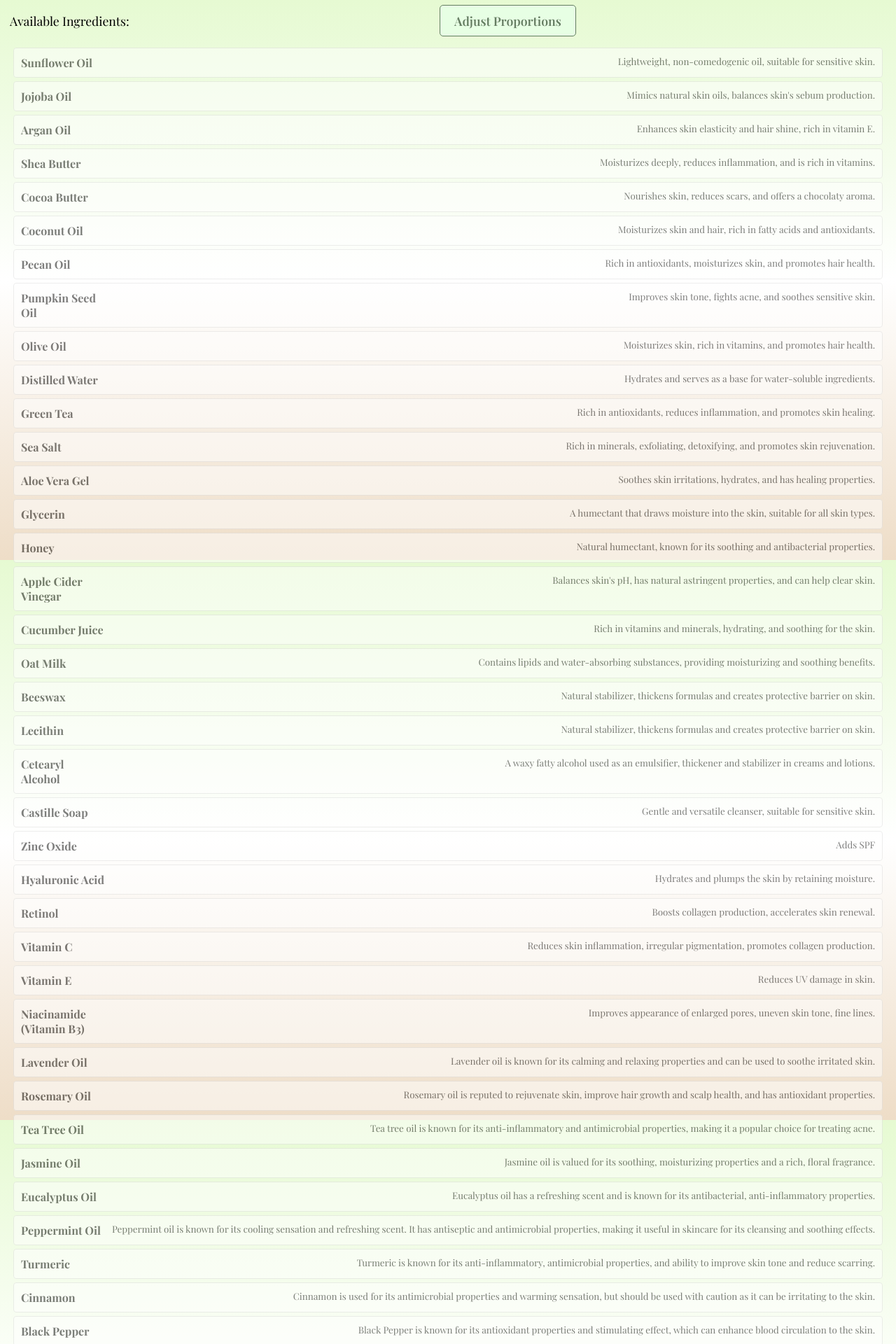
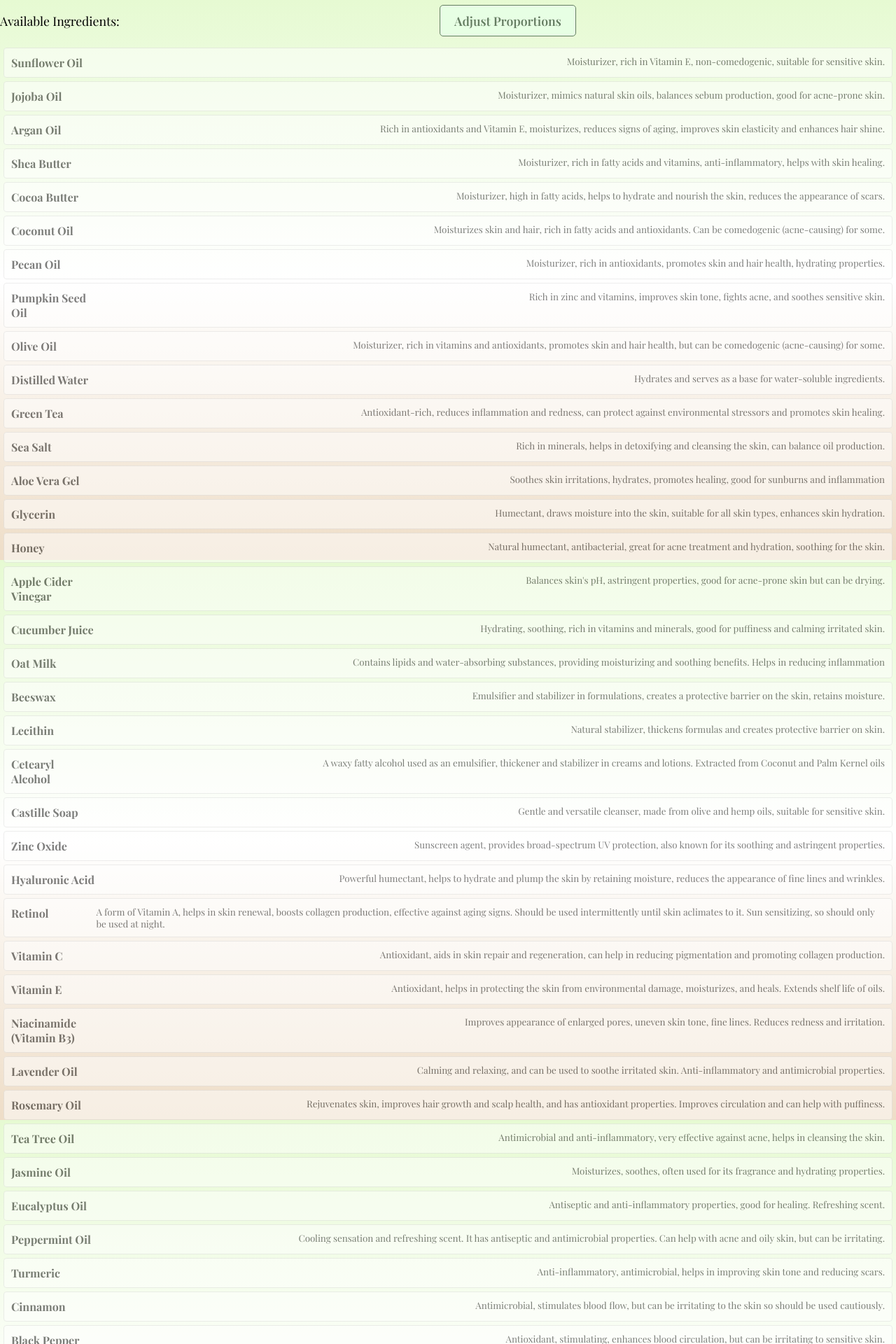
Before and after one commit to cwkoss/skincare, a React (Create React App) app: page /#/recipe-builder in a window 1280 px wide. Shown: the top 1920 px of the page at 70% size. Built offline with nearby package versions, Linux system fonts and the light colour scheme; a web font is replaced by a local one.

Commit message:
Description improvements

```diff
--- a/src/ingredients.js
+++ b/src/ingredients.js
@@ -2,56 +2,56 @@ const ingredients = {
     "Sunflower Oil": {
         phase: "oil",
         hlb: 0,
-        description: "Lightweight, non-comedogenic oil, suitable for sensitive skin.",
+        description: "Moisturizer, rich in Vitamin E, non-comedogenic, suitable for sensitive skin.",
         good_for: ["Sensitive Skin", "Dry skin"],
         bad_for: []
     },
     "Jojoba Oil": {
         phase: "oil",
         hlb: 0,
-        description: "Mimics natural skin oils, balances skin's sebum production.",
+        description: "Moisturizer, mimics natural skin oils, balances sebum production, good for acne-prone skin.",
         good_for: ["Adult acne", "Dry skin", "Sensitive Skin"],
         bad_for: []
     },
     "Argan Oil": {
         phase: "oil",
         hlb: 11,
-        description: "Enhances skin elasticity and hair shine, rich in vitamin E.",
+        description: "Rich in antioxidants and Vitamin E, moisturizes, reduces signs of aging, improves skin elasticity and enhances hair shine.",
         good_for: ["Aging or age spots", "Dry skin", "Wrinkles"],
         bad_for: []
     },
     "Shea Butter": {
         phase: "oil",
         hlb: 8,
-        description: "Moisturizes deeply, reduces inflammation, and is rich in vitamins.",
+        description: "Moisturizer, rich in fatty acids and vitamins, anti-inflammatory, helps with skin healing.",
         good_for: ["Dry skin", "Atopic dermatitis"],
         bad_for: ["Adult acne"] // due to its comedogenic properties
     },
     "Cocoa Butter": {
         phase: "oil",
         hlb: 8,
-        description: "Nourishes skin, reduces scars, and offers a chocolaty aroma.",
+        description: "Moisturizer, high in fatty acids, helps to hydrate and nourish the skin, reduces the appearance of scars.",
         good_for: ["Dry skin", "Wrinkles"],
         bad_for: ["Adult acne"]
     },
     "Coconut Oil": {
         phase: "oil",
         hlb: 8,
-        description: "Moisturizes skin and hair, rich in fatty acids and antioxidants.",
+        description: "Moisturizes skin and hair, rich in fatty acids and antioxidants. Can be comedogenic (acne-causing) for some.",
         good_for: ["Dry skin"],
         bad_for: ["Adult acne"] // high comedogenic rating
     },
     "Pecan Oil": {
         phase: "oil",
         hlb: 0,
-        description: "Rich in antioxidants, moisturizes skin, and promotes hair health.",
+        description: "Moisturizer, rich in antioxidants, promotes skin and hair health, hydrating properties.",
         good_for: ["Dry skin"],
         bad_for: []
     },
     "Pumpkin Seed Oil": {
         phase: "oil",
         hlb: 0,
-        description: "Improves skin tone, fights acne, and soothes sensitive skin.",
+        description: "Rich in zinc and vitamins, improves skin tone, fights acne, and soothes sensitive skin.",
         good_for: ["Adult acne", "Sensitive Skin"],
         bad_for: []
     },
@@ -72,7 +72,7 @@ const ingredients = {
     "Olive Oil": {
         phase: "oil",
         hlb: 0,
-        description: "Moisturizes skin, rich in vitamins, and promotes hair health.",
+        description: "Moisturizer, rich in vitamins and antioxidants, promotes skin and hair health, but can be comedogenic (acne-causing) for some.",
         good_for: ["Dry skin"],
         bad_for: ["Adult acne"]
     },
@@ -93,63 +93,63 @@ const ingredients = {
     "Green Tea": {
         phase: "aqueous",
         hlb: 20,
-        description: "Rich in antioxidants, reduces inflammation, and promotes skin healing.",
+        description: "Antioxidant-rich, reduces inflammation and redness, can protect against environmental stressors and promotes skin healing.",
         good_for: ["Redness", "Puffiness", "Sensitive Skin"],
         bad_for: []
     },
     "Sea Salt": {
         phase: "aqueous",
         hlb: 20,
-        description: "Rich in minerals, exfoliating, detoxifying, and promotes skin rejuvenation.",
+        description: "Rich in minerals, helps in detoxifying and cleansing the skin, can balance oil production.",
         good_for: ["Large pores", "Atopic dermatitis"],
         bad_for: ["Dry skin"] // can be drying
     },
     "Aloe Vera Gel": {
         phase: "aqueous",
         hlb: 20,
-        description: "Soothes skin irritations, hydrates, and has healing properties.",
+        description: "Soothes skin irritations, hydrates, promotes healing, good for sunburns and inflammation",
         good_for: ["Sensitive Skin", "Sun Protection", "Redness"],
         bad_for: []
     },
     "Glycerin": {
         phase: "aqueous",
         hlb: 20,
-        description: "A humectant that draws moisture into the skin, suitable for all skin types.",
+        description: "Humectant, draws moisture into the skin, suitable for all skin types, enhances skin hydration.",
         good_for: ["Dry skin"],
         bad_for: []
     },
     "Honey": {
         phase: "aqueous",
         hlb: 20,
-        description: "Natural humectant, known for its soothing and antibacterial properties.",
+        description: "Natural humectant, antibacterial, great for acne treatment and hydration, soothing for the skin.",
         good_for: ["Dry skin", "Adult acne"],
         bad_for: []
     },
     "Apple Cider Vinegar": {
         phase: "aqueous",
         hlb: 20,
-        description: "Balances skin's pH, has natural astringent properties, and can help clear skin.",
+        description: "Balances skin's pH, astringent properties, good for acne-prone skin but can be drying.",
         good_for: ["Adult acne", "Large pores"],
         bad_for: ["Dry skin"] // can be drying
     },
     "Cucumber Juice": {
         phase: "aqueous",
         hlb: 20,
-        description: "Rich in vitamins and minerals, hydrating, and soothing for the skin.",
+        description: " Hydrating, soothing, rich in vitamins and minerals, good for puffiness and calming irritated skin.",
         good_for: ["Puffiness", "Sensitive Skin"],
         bad_for: []
     },
     "Oat Milk": {
         phase: "aqueous",
         hlb: 20,
-        description: "Contains lipids and water-absorbing substances, providing moisturizing and soothing benefits.",
+        description: "Contains lipids and water-absorbing substances, providing moisturizing and soothing benefits. Helps in reducing inflammation",
         good_for: ["Dry skin", "Sensitive Skin"],
         bad_for: []
     },
     "Beeswax": {
         phase: "emulsifier",
         hlb: 12,
-        description: "Natural stabilizer, thickens formulas and creates protective barrier on skin.",
+        description: " Emulsifier and stabilizer in formulations, creates a protective barrier on the skin, retains moisture.",
         good_for: ["Dry skin"],
         bad_for: []
     },
@@ -163,14 +163,14 @@ const ingredients = {
     "Cetearyl Alcohol": {
         phase: "emulsifier",
         hlb: 16,
-        description: "A waxy fatty alcohol used as an emulsifier, thickener and stabilizer in creams and lotions.",
+        description: "A waxy fatty alcohol used as an emulsifier, thickener and stabilizer in creams and lotions. Extracted from Coconut and Palm Kernel oils",
         good_for: [],
         bad_for: ["Sensitive Skin"] // can be irritating for some sensitive skins
     },
     "Castille Soap": {
         phase: "surfactant",
         hlb: "10",
-        description: "Gentle and versatile cleanser, suitable for sensitive skin.",
+        description: "Gentle and versatile cleanser, made from olive and hemp oils, suitable for sensitive skin.",
         good_for: ["Sensitive Skin"],
         bad_for: []
     },
@@ -179,7 +179,7 @@ const ingredients = {
         hlb: 0,
         max_percent: 25,
         default_percent: 10,
-        description: "Adds SPF",
+        description: "Sunscreen agent, provides broad-spectrum UV protection, also known for its soothing and astringent properties.",
         good_for: ["Sun Protection"],
         bad_for: []
     },
@@ -188,7 +188,7 @@ const ingredients = {
         hlb: 20,
         max_percent: 2,
         default_percent: 0.5,
-        description: "Hydrates and plumps the skin by retaining moisture.",
+        description: "Powerful humectant, helps to hydrate and plump the skin by retaining moisture, reduces the appearance of fine lines and wrinkles.",
         good_for: ["Dry skin", "Wrinkles", "Aging or age spots"],
         bad_for: []
     },
@@ -197,7 +197,7 @@ const ingredients = {
         hlb: 0,
         max_percent: 1,
         default_percent: 0.1,
-        description: "Boosts collagen production, accelerates skin renewal.",
+        description: "A form of Vitamin A, helps in skin renewal, boosts collagen production, effective against aging signs. Should be used intermittently until skin aclimates to it. Sun sensitizing, so should only be used at night.",
         good_for: ["Wrinkles", "Aging or age spots"],
         bad_for: ["Sensitive Skin"] // can be irritating
     },
@@ -206,7 +206,7 @@ const ingredients = {
         hlb: 20,
         max_percent: 20,
         default_percent: 5,
-        description: "Reduces skin inflammation, irregular pigmentation, promotes collagen production.",
+        description: "Antioxidant, aids in skin repair and regeneration, can help in reducing pigmentation and promoting collagen production.",
         good_for: ["Aging or age spots", "Sun Protection"],
         bad_for: []
     },
@@ -215,7 +215,7 @@ const ingredients = {
         hlb: 0,
         max_percent: 1,
         default_percent: 0.5,
-        description: "Reduces UV damage in skin.",
+        description: "Antioxidant, helps in protecting the skin from environmental damage, moisturizes, and heals. Extends shelf life of oils.",
         good_for: ["Sun Protection", "Aging or age spots"],
         bad_for: []
     },
@@ -224,7 +224,7 @@ const ingredients = {
         hlb: 20,
         max_percent: 5,
         default_percent: 2,
-        description: "Improves appearance of enlarged pores, uneven skin tone, fine lines.",
+        description: "Improves appearance of enlarged pores, uneven skin tone, fine lines. Reduces redness and irritation.",
         good_for: ["Large pores", "Wrinkles", "Redness"],
         bad_for: []
     },
@@ -233,7 +233,7 @@ const ingredients = {
         hlb: 0,
         max_percent: 1,
         default_percent: 0.5,
-        description: "Lavender oil is known for its calming and relaxing properties and can be used to soothe irritated skin.",
+        description: "Calming and relaxing, and can be used to soothe irritated skin. Anti-inflammatory and antimicrobial properties.",
         good_for: ["Sensitive Skin", "Redness"],
         bad_for: []
     },
@@ -242,7 +242,7 @@ const ingredients = {
         hlb: 0,
         max_percent: 2,
         default_percent: 1,
-        description: "Rosemary oil is reputed to rejuvenate skin, improve hair growth and scalp health, and has antioxidant properties.",
+        description: "Rejuvenates skin, improves hair growth and scalp health, and has antioxidant properties. Improves circulation and can help with puffiness.",
         good_for: ["Aging or age spots"],
         bad_for: ["Sensitive Skin"] // can be irritating for some people
     },
@@ -251,7 +251,7 @@ const ingredients = {
         hlb: 0,
         max_percent: 2,
         default_percent: 1,
-        description: "Tea tree oil is known for its anti-inflammatory and antimicrobial properties, making it a popular choice for treating acne.",
+        description: "Antimicrobial and anti-inflammatory, very effective against acne, helps in cleansing the skin.",
         good_for: ["Adult acne"],
         bad_for: ["Dry skin"] // can be drying if overused
     },
@@ -260,7 +260,7 @@ const ingredients = {
         hlb: 0,
         max_percent: 1,
         default_percent: 0.5,
-        description: "Jasmine oil is valued for its soothing, moisturizing properties and a rich, floral fragrance.",
+        description: "Moisturizes, soothes, often used for its fragrance and hydrating properties.",
         good_for: ["Dry skin"],
         bad_for: []
     },
@@ -269,7 +269,7 @@ const ingredients = {
         hlb: 0,
         max_percent: 2,
         default_percent: 1,
-        description: "Eucalyptus oil has a refreshing scent and is known for its antibacterial, anti-inflammatory properties.",
+        description: "Antiseptic and anti-inflammatory properties, good for healing. Refreshing scent.",
         good_for: ["Adult acne"],
         bad_for: ["Sensitive Skin", "Dry skin"] // can be irritating and drying
     },
@@ -278,7 +278,7 @@ const ingredients = {
         hlb: 0,
         max_percent: 1,
         default_percent: 0.5,
-        description: "Peppermint oil is known for its cooling sensation and refreshing scent. It has antiseptic and antimicrobial properties, making it useful in skincare for its cleansing and soothing effects.",
+        description: "Cooling sensation and refreshing scent. It has antiseptic and antimicrobial properties. Can help with acne and oily skin, but can be irritating.",
         good_for: ["Adult acne", "Puffiness"],
         bad_for: ["Sensitive Skin", "Redness"] // can be irritating and cause a burning sensation for sensitive skin types
     },
@@ -314,7 +314,7 @@ const ingredients = {
         hlb: 0,
         max_percent: 1,
         default_percent: 0.5,
-        description: "Turmeric is known for its anti-inflammatory, antimicrobial properties, and ability to improve skin tone and reduce scarring.",
+        description: " Anti-inflammatory, antimicrobial, helps in improving skin tone and reducing scars.",
         good_for: ["Redness", "Adult acne", "Atopic dermatitis"],
         bad_for: []
     },
@@ -323,7 +323,7 @@ const ingredients = {
         hlb: 0,
         max_percent: 0.5,
         default_percent: 0.2,
-        description: "Cinnamon is used for its antimicrobial properties and warming sensation, but should be used with caution as it can be irritating to the skin.",
+        description: "Antimicrobial, stimulates blood flow, but can be irritating to the skin so should be used cautiously.",
         good_for: ["Adult acne"],
         bad_for: ["Sensitive Skin", "Dry skin"] // potential irritant
     },
@@ -332,7 +332,7 @@ const ingredients = {
         hlb: 0,
         max_percent: 0.5,
         default_percent: 0.2,
-        description: "Black Pepper is known for its antioxidant properties and stimulating effect, which can enhance blood circulation to the skin.",
+        description: "Antioxidant, stimulating, enhances blood circulation, but can be irritating to sensitive skin.",
         good_for: ["Aging or age spots"],
         bad_for: ["Sensitive Skin"] // can be irritating
     },
@@ -344,6 +344,15 @@ const ingredients = {
         description: "Nutmeg, with its anti-inflammatory and antibacterial properties, is used in small amounts to soothe skin and improve its appearance.",
         good_for: ["Redness", "Atopic dermatitis"],
         bad_for: ["Sensitive Skin"] // can be irritating in higher concentrations
+    },
+    "Tepezcohuite Mimosa Tenuiflora Infusion": {
+        phase: "aqueous",
+        hlb: 0, // Typically, herbal infusions do not have an HLB value
+        max_percent: 10,
+        default_percent: 5,
+        description: "Rich in tannins and antioxidants, known for its healing, regenerative, and antimicrobial properties. Used to soothe skin conditions, promote wound healing, and provide anti-aging benefits. Also known as Jurema.",
+        good_for: ["Atopic dermatitis", "Wrinkles", "Redness"],
+        bad_for: ["Sensitive Skin"] // can be irritating due to tannins
     }
 
 
```
